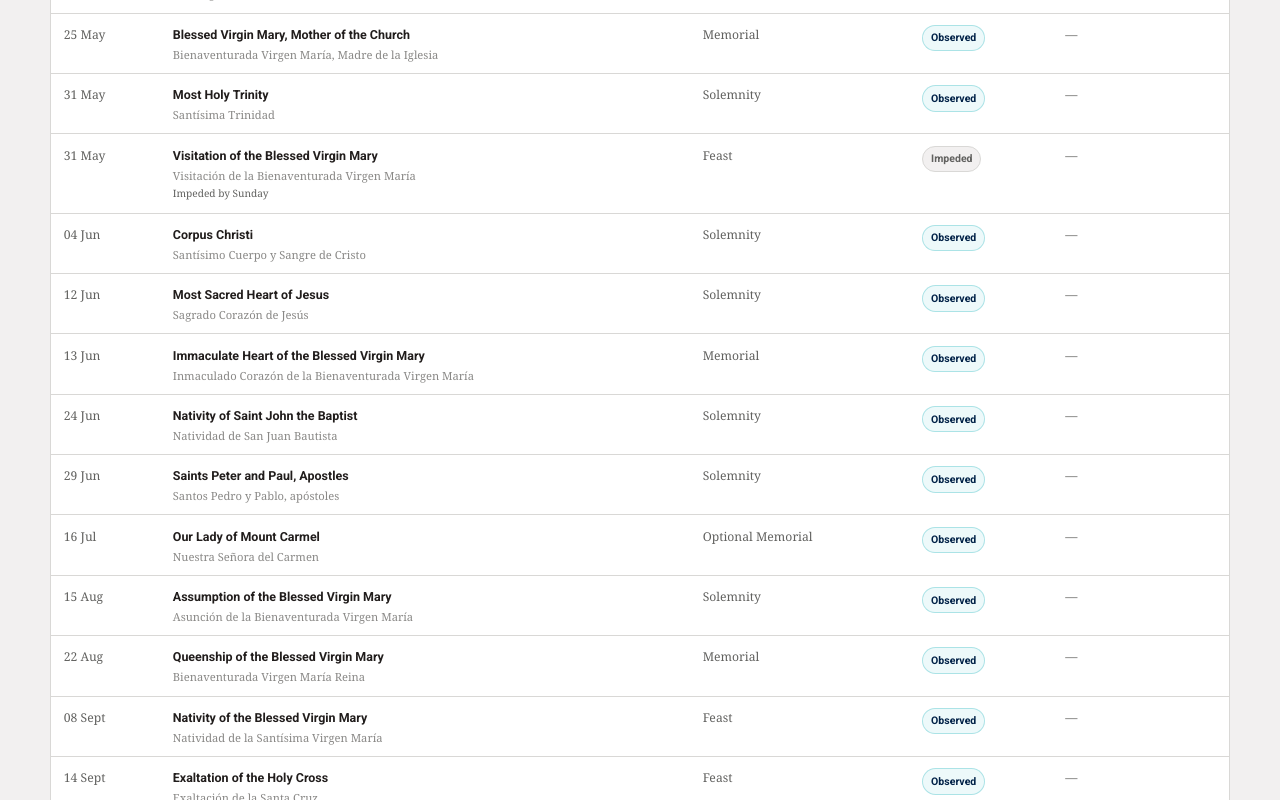
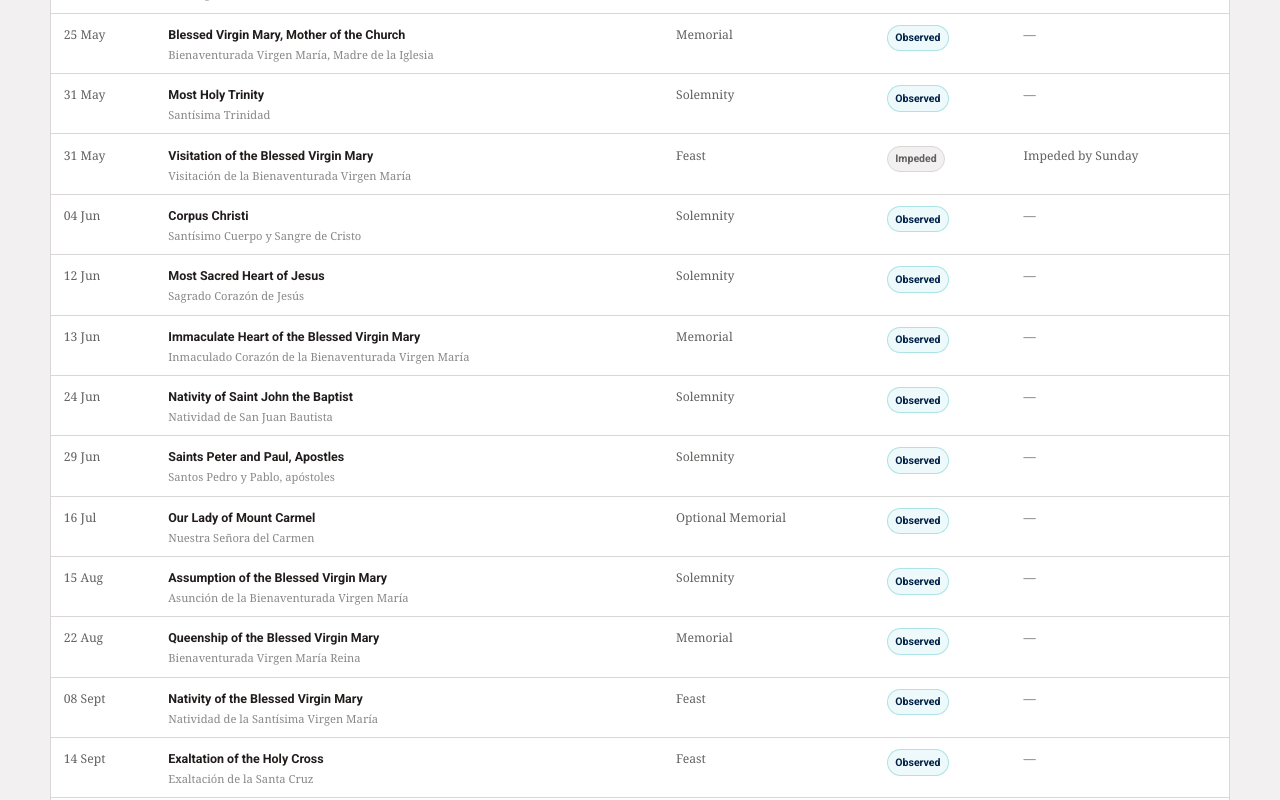
Before and after one commit to bgonzalezbustamante/catholic-calendar, a Next.js app: page / in a window 1280 px wide. Shown: the part 2360-3160 px from the top of the page. Built offline with nearby package versions, Linux system fonts and the light colour scheme.

Commit message:
style: move impediment reason to nominal date

```diff
--- a/components/year-overview.tsx
+++ b/components/year-overview.tsx
@@ -90,7 +90,6 @@ export default function YearOverview({ initialYear }: { initialYear: number }) {
                   <span className="celebration-translation" lang="es">
                     {observance.nameEs}
                   </span>
-                  {observance.impededBy ? <small>Impeded by {observance.impededBy}</small> : null}
                 </td>
                 <td>{titleCase(observance.rank)}</td>
                 <td>
@@ -99,9 +98,15 @@ export default function YearOverview({ initialYear }: { initialYear: number }) {
                   </span>
                 </td>
                 <td>
-                  {observance.nominalDate === date
-                    ? '—'
-                    : formatShortDate(observance.nominalDate)}
+                  {observance.status === 'impeded' && observance.impededBy ? (
+                    <span className="nominal-reason">
+                      Impeded by {observance.impededBy}
+                    </span>
+                  ) : observance.nominalDate === date ? (
+                    '—'
+                  ) : (
+                    formatShortDate(observance.nominalDate)
+                  )}
                 </td>
               </tr>
             ))}
```
